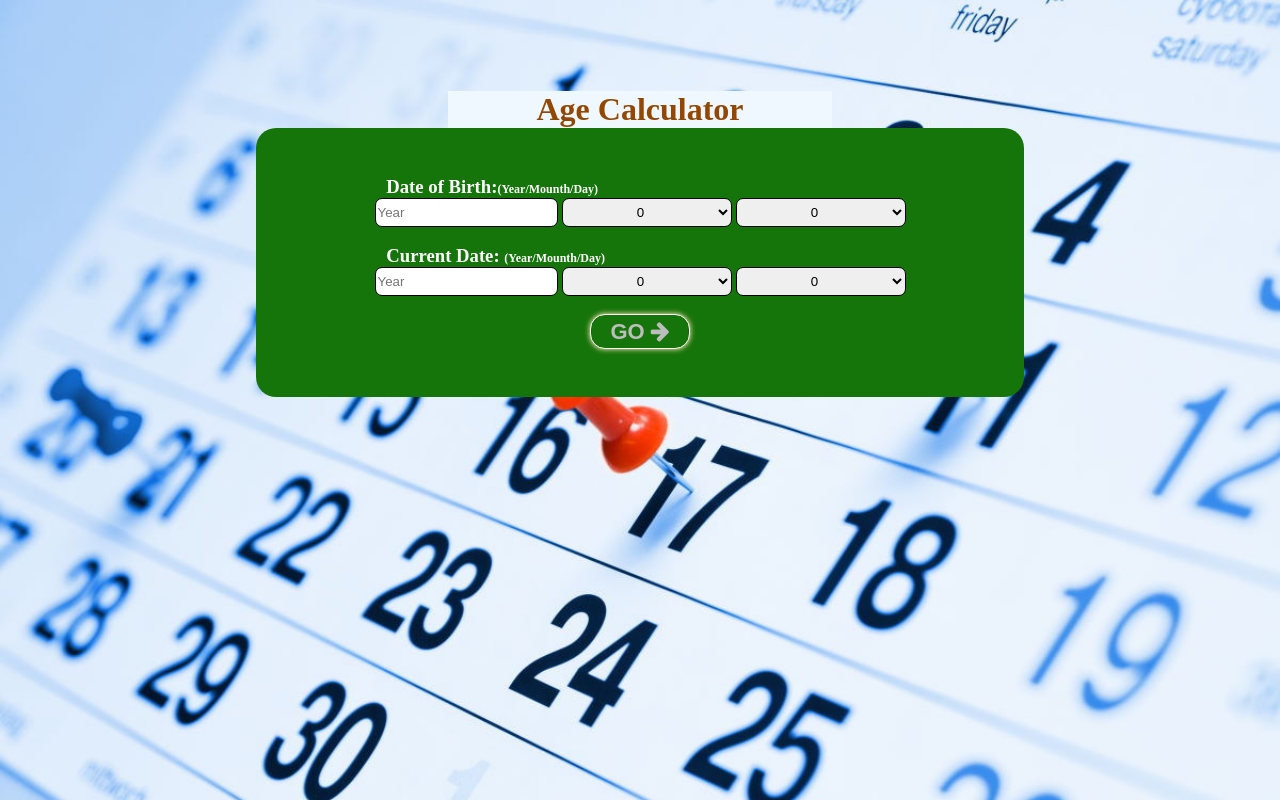
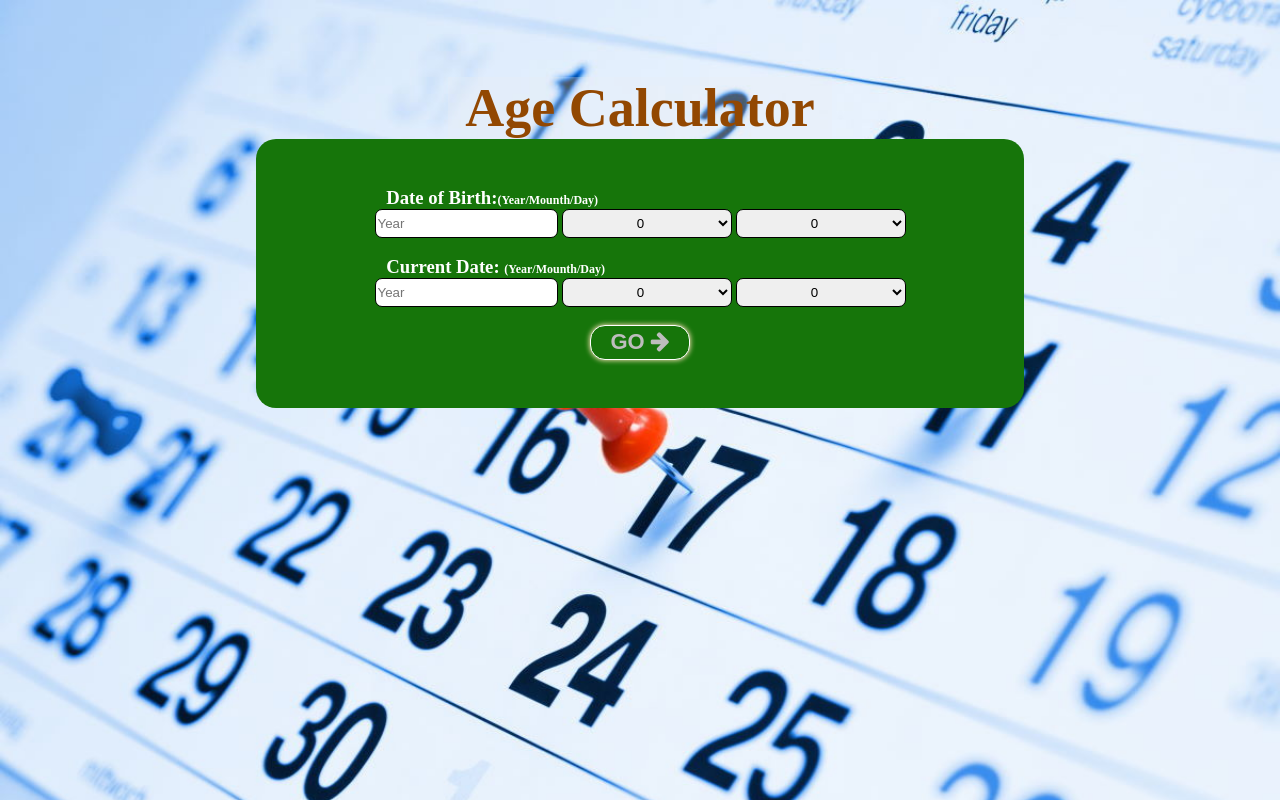
Before and after one commit to fahimgithub1/Phase-1-Task---MD-Fahim-Patowary, a plain HTML site: page index.html in a window 1280 px wide. Drawn offline with Linux system fonts and the light colour scheme.

Commit message:
Update style.css

```diff
--- a/style.css
+++ b/style.css
@@ -1,5 +1,5 @@
 body{
-    padding-top: 5.7rem;
+    padding-top: 6%;
     background-image: url(./onecalendar.jpg);
     background-size: cover;
 }
@@ -19,14 +19,15 @@ Form{
     font-weight: bolder;
     width: 30%;
     margin: auto;
-    background-color: aliceblue;
+    background-color: rgb(230, 235, 240, 0.3);
+    font-family: Bahnschrift;
+    font-size: 54px;
 }
 
 Form > div{
     margin: auto;
     width: 70%;
 }
-
 
 div h3{
     text-align: left;
```
